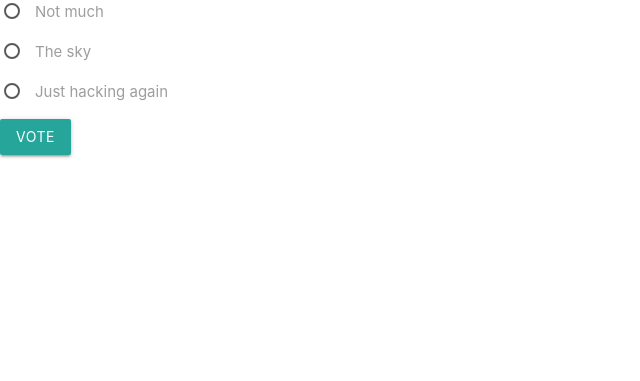
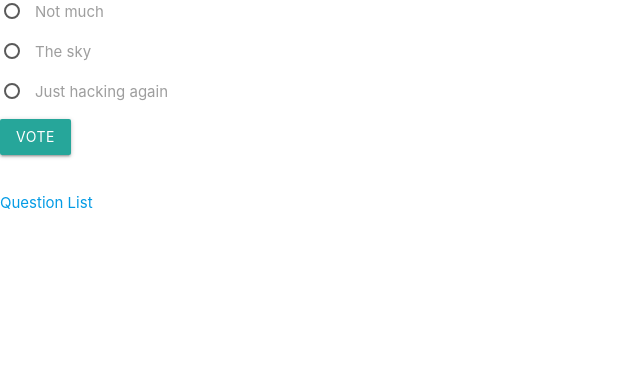
Before and after one commit to CFD101/mysite, a Django app: page /polls/1/ in a window 1280 px wide. Shown: the part 117-498 px from the top of the page, without its empty margins (0-640 px from the left). Run offline with Django 3.2, Linux system fonts and the light colour scheme; data comes from the database, SQL or seed files in the repository; both versions use the stored data as it was after the commit.

Commit message:
Added return to index button

```diff
--- a/polls/templates/polls/detail.html
+++ b/polls/templates/polls/detail.html
@@ -32,3 +32,6 @@
   <button class="btn waves-effect waves-light" type="submit" name="action">Vote</button>
   <!-- <input type="submit" value="Vote"> -->
 </form>
+
+</br>
+<a href="{% url 'polls:index' %}">Question List</a>
--- a/polls/templates/polls/results.html
+++ b/polls/templates/polls/results.html
@@ -13,3 +13,7 @@
 </ul>
 
 <a href="{% url 'polls:detail' question.id %}">Vote again?</a>
+</br>
+</br>
+
+<a href="{% url 'polls:index' %}">Question List</a>
```
Also changed, not shown: db.sqlite3.
